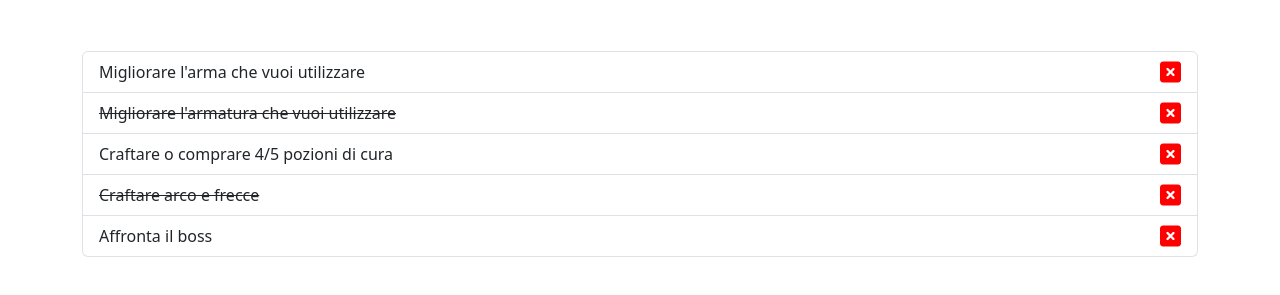
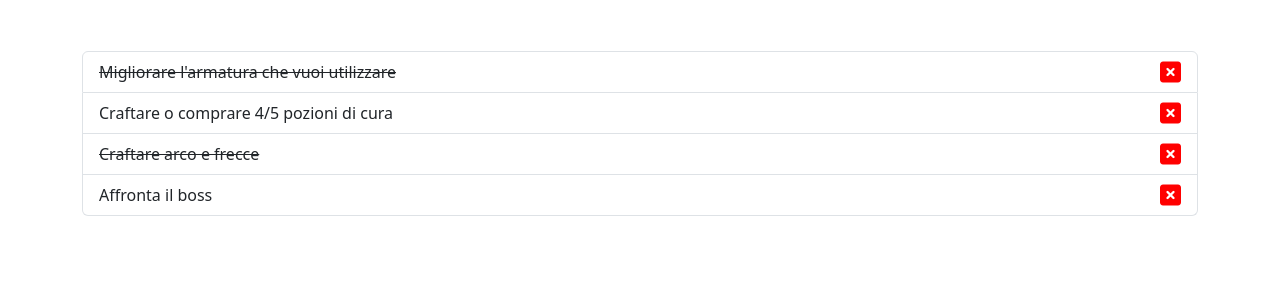
Before and after one commit to AlessioDiMari/vue-todolist, a plain HTML site: page index.html in a window 1280 px wide. Both pictures are taken after a click on the icon 1170 px from the left and 125 px from the top of the page. Shown: the part 53-348 px from the top of the page. Drawn offline with nearby package versions, Linux system fonts and the light colour scheme.

Commit message:
funzione rimozione quest Milestone 2

```diff
--- a/index.html
+++ b/index.html
@@ -14,16 +14,32 @@
 <body>
 
     <div id="app">
+
         <div class="container">
+
             <h1>Boss todo list</h1>
+
             <ul  class="list-group pt-5">
+
                 <li v-for="quest in quests"
                 class="list-group-item list-group-item-action d-flex justify-content-between align-items-center">
-                    <div :class=" quest.done == true ? 'text-decoration-line-through' : '' " class="text-quest"> {{quest.text}} </div>
-                    <i class="fa-solid fa-square-xmark" style="color: #ff0000;"></i>
+
+                    <div :class=" quest.done == true ? 'text-decoration-line-through' : '' "
+                    class="text-quest">
+                    {{quest.text}}
+                    </div>
+
+                    <i class="fa-solid fa-square-xmark"
+                    style="color: #ff0000;"
+                    @click="removeQuest(index)"
+                    ></i>
+
                 </li>
+
             </ul>
+
         </div>
+
     </div>
 
 
--- a/js/script.js
+++ b/js/script.js
@@ -34,5 +34,13 @@ createApp({
     // Funzioni che utilizzerò nel codice
     methods: {
 
+        // Creo un metodo che rimuoverà la quest al click sulla x
+        // do come parametro alla funzione l'indice dell'oggetto
+        // da eliminare dall'array
+        removeQuest(index){
+            this.quests.splice(index, 1);
+            // do questa funzione al click sulla x
+        }
+
     },
 }).mount("#app");
```
